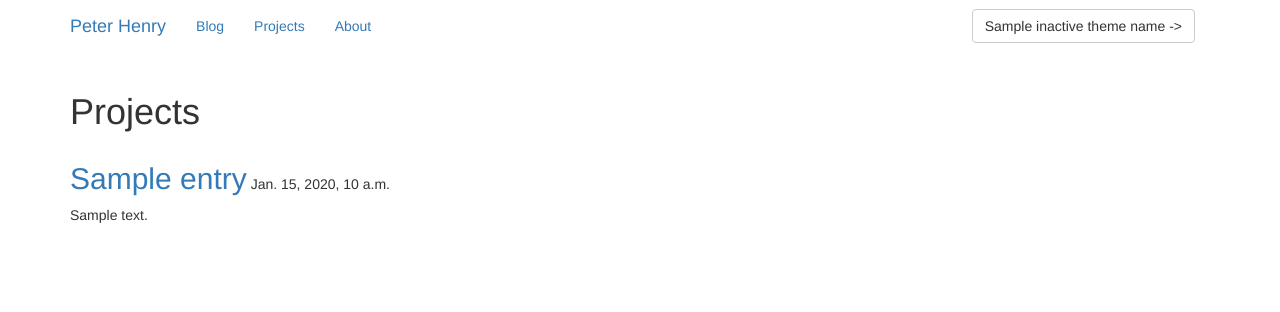
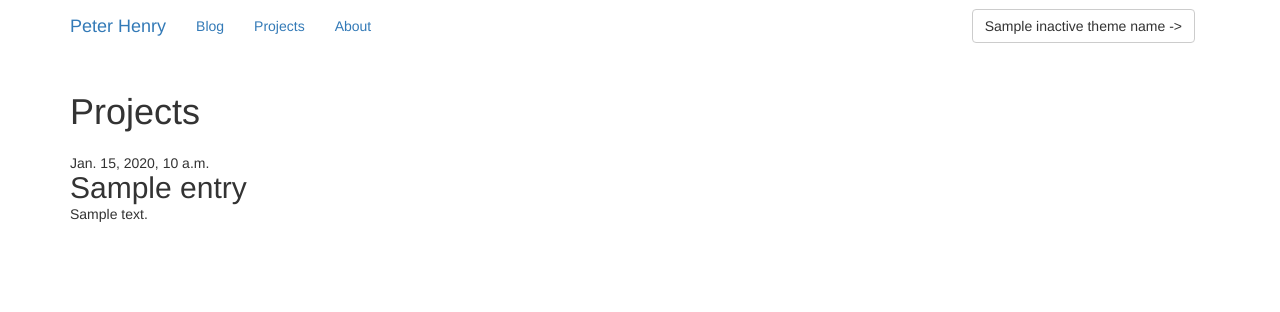
Before and after one commit to mosbasik/portfolio, a Django app: template main/templates/main/project_list.html in a window 1280 px wide. Shown: the top 312 px of the page. Run offline with Django 3.2, Linux system fonts and the light colour scheme; the template is opened without the code that fills it: most values are stand-ins (such as "Sample title", 1, 10 or a date in 2020); style sheets or scripts are compiled from the project's sources; some libraries are stand-ins or nearby versions.

Commit message:
projects brought up to date with blogs

```diff
--- a/main/templates/main/project_list.html
+++ b/main/templates/main/project_list.html
@@ -1,3 +1,4 @@
+
 {% extends "main/base.html" %}
 
 {% load staticfiles %}
@@ -10,12 +11,14 @@
             </div>
         </div>
         {% for entry in entries %}
-            <div class="row">
+            <div class="row row-entry">
                 <div class="col-xs-12">
-                    <h2 class="inline-header"><a target="_self" href="{% url 'project_details' entry.year entry.month entry.day entry.slug %}">{{ entry.title }}</a></h2> <div class="inline-header">{{ entry.display_date }}</div>
-                    {% with entry.ordered_sections|first as section %}
-                        <p>{{ section.body|striptags|truncatewords:50 }}</p>
-                    {% endwith %}
+                    <div class="clickable-entry">
+                        <h5>{{ entry.display_date }}</h5>
+                        <a target="_self" href="{% url 'project_details' entry.year entry.month entry.day entry.slug %}"></a>
+                        <h2>{{ entry.title }}</h2>
+                        <p>{{ entry.body|striptags|truncatewords:50 }}</p>
+                    </div>
                 </div>
             </div>
         {% endfor %}
```
Also changed, not shown: main/templates/main/project_details.html (+3 -4 lines).
